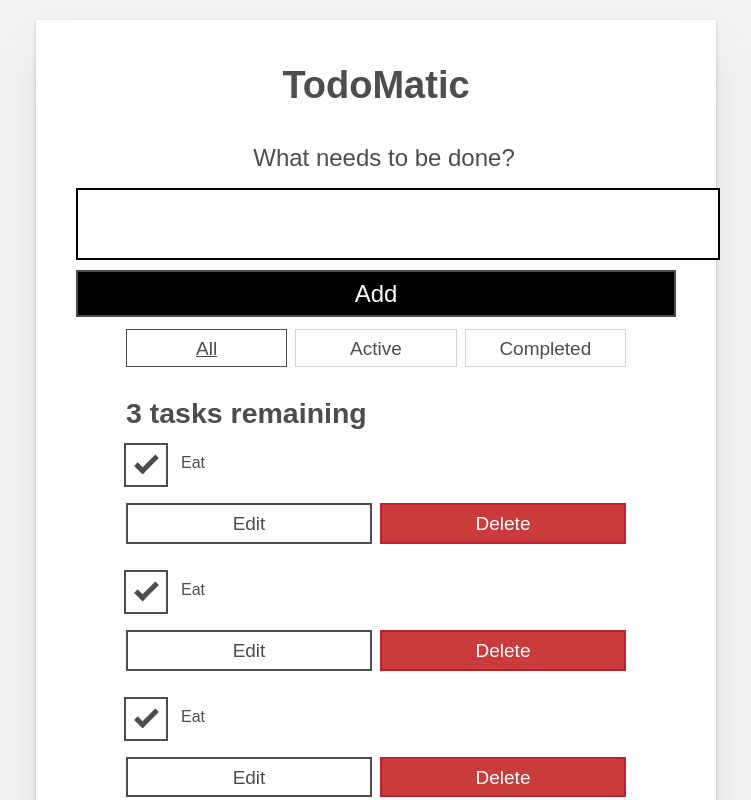
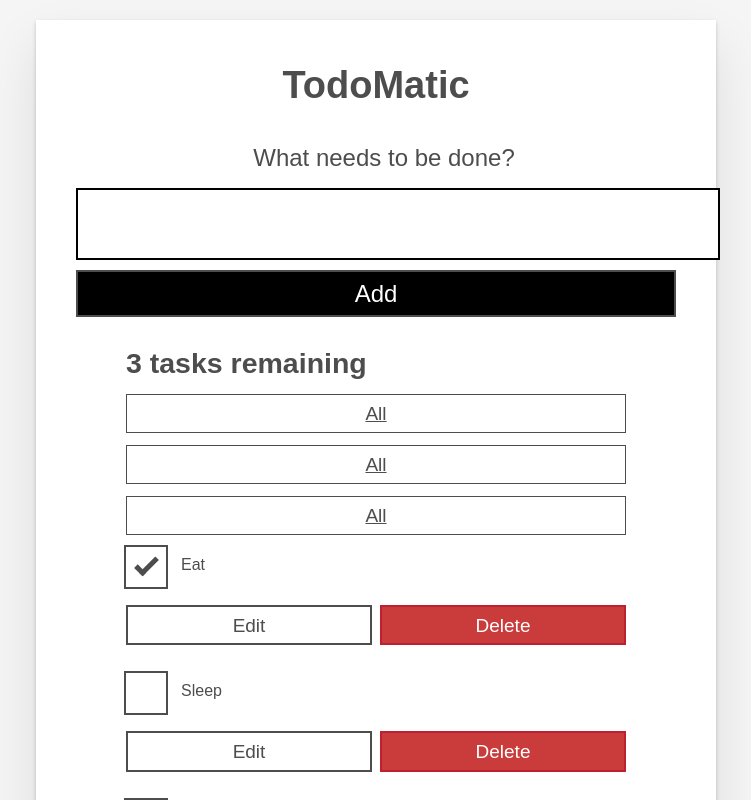
Before and after one commit to abhishek-chaudhary1810/todoapp, a React (Create React App) app: page / in a window 1280 px wide. Shown: the top 800 px of the page, without its empty margins (264-1015 px from the left). Built offline with nearby package versions, Linux system fonts and the light colour scheme.

Commit message:
Breaking Components and Rendering by Iteration

```diff
--- a/src/App.js
+++ b/src/App.js
@@ -1,51 +1,23 @@
 import Todo from './Components/Todo';
+import Form from './Components/Form';
+import Filterbutton from './Components/Filterbutton';
+
 function App(props) {
+  const tasklist = props.tasks.map((task)=> (<Todo id={task.id} name={task.name} completed={task.completed} key={task.id} />)) ;//conversion of array to object to map
   return (
     <div className="todoapp stack-large">
       <h1>TodoMatic</h1>
-      <form>
-        <h2 className="label-wrapper">
-          <label htmlFor="new-todo-input" className="label__lg">
-            What needs to be done?
-          </label>
-        </h2>
-        <input
-          type="text"
-          id="new-todo-input"
-          className="input input__lg"
-          name="text"
-          autoComplete="off"
-        />
-        <button type="submit" className="btn btn__primary btn__lg">
-          Add
-        </button>
-      </form>
-      <div className="filters btn-group stack-exception">
-        <button type="button" className="btn toggle-btn" aria-pressed="true">
-          <span className="visually-hidden">Show </span>
-          <span>all</span>
-          <span className="visually-hidden"> tasks</span>
-        </button>
-        <button type="button" className="btn toggle-btn" aria-pressed="false">
-          <span className="visually-hidden">Show </span>
-          <span>Active</span>
-          <span className="visually-hidden"> tasks</span>
-        </button>
-        <button type="button" className="btn toggle-btn" aria-pressed="false">
-          <span className="visually-hidden">Show </span>
-          <span>Completed</span>
-          <span className="visually-hidden"> tasks</span>
-        </button>
-      </div>
+     <Form />
       <h2 id="list-heading">3 tasks remaining</h2>
+      <Filterbutton />
+      <Filterbutton />
+      <Filterbutton />
       <ul
         role="list"
         className="todo-list stack-large stack-exception"
         aria-labelledby="list-heading">
-        <Todo />
-        <Todo />
-        <Todo />
-      </ul>
+       {tasklist}
+        </ul>
     </div>
   );
 }
--- /dev/null
+++ b/src/Components/Filterbutton.js
@@ -0,0 +1,12 @@
+import React from "react";
+export default function Filterbutton(){
+    return(
+        <div className="filters btn-group stack-exception">
+        <button type="button" className="btn toggle-btn" aria-pressed="true">
+          <span className="visually-hidden">Show </span>
+          <span>all</span>
+          <span className="visually-hidden"> tasks</span>
+        </button>
+      </div>
+    );
+}
--- /dev/null
+++ b/src/Components/Form.js
@@ -0,0 +1,23 @@
+import React from "react";
+export default function Form(){
+    return(
+        <form>
+        <h2 className="label-wrapper">
+          <label htmlFor="new-todo-input" className="label__lg">
+            What needs to be done?
+          </label>
+        </h2>
+        <input
+          type="text"
+          id="new-todo-input"
+          className="input input__lg"
+          name="text"
+          autoComplete="off"
+        />
+        <button type="submit" className="btn btn__primary btn__lg">
+          Add
+        </button>
+      </form>
+
+    );
+}
--- a/src/Components/Todo.js
+++ b/src/Components/Todo.js
@@ -1,19 +1,19 @@
 import react from 'react';
-export default function Todo(){
+export default function Todo(props){
     return(
         <li className="todo stack-small">
           <div className="c-cb">
-            <input id="todo-0" type="checkbox" defaultChecked={true} />
-            <label className="todo-label" htmlFor="todo-0">
-              Eat
+            <input id={props.id} type="checkbox" defaultChecked={props.completed} />
+            <label className="todo-label" htmlFor={props.id}>
+              {props.name}
             </label>
           </div>
           <div className="btn-group">
             <button type="button" className="btn">
-              Edit <span className="visually-hidden">Eat</span>
+              Edit <span className="visually-hidden">{props.name}</span>
             </button>
             <button type="button" className="btn btn__danger">
-              Delete <span className="visually-hidden">Eat</span>
+              Delete <span className="visually-hidden">{props.name}</span>
             </button>
           </div>
         </li>
--- a/src/index.js
+++ b/src/index.js
@@ -3,11 +3,16 @@
 import './index.css';
 import App from './App';
 //import reportWebVitals from './reportWebVitals';
+const DATA=[
+  {id:"todo-0", name:"Eat", completed:true},
+  {id:"todo-1", name:"Sleep", completed:false},
+  {id:"todo-2",name:"Repeat",completed:false}
 
+];
 const root = ReactDOM.createRoot(document.getElementById('root'));
 root.render(
   <React.StrictMode>
-    <App />
+    <App tasks={DATA} />
   </React.StrictMode>
 );
 
```
